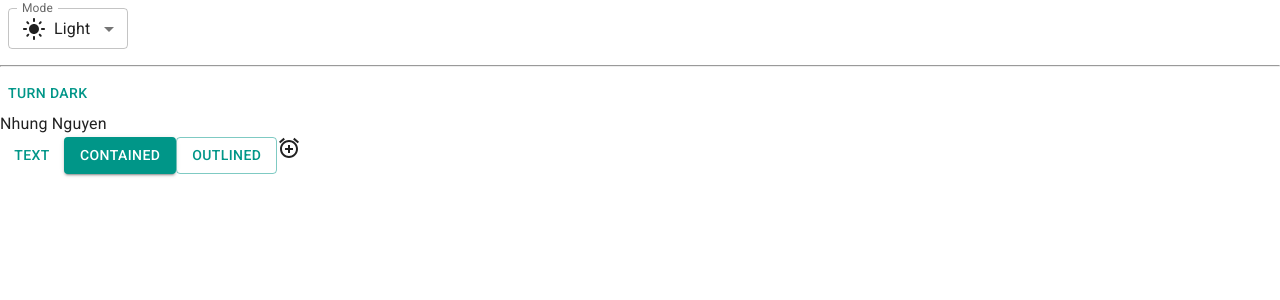
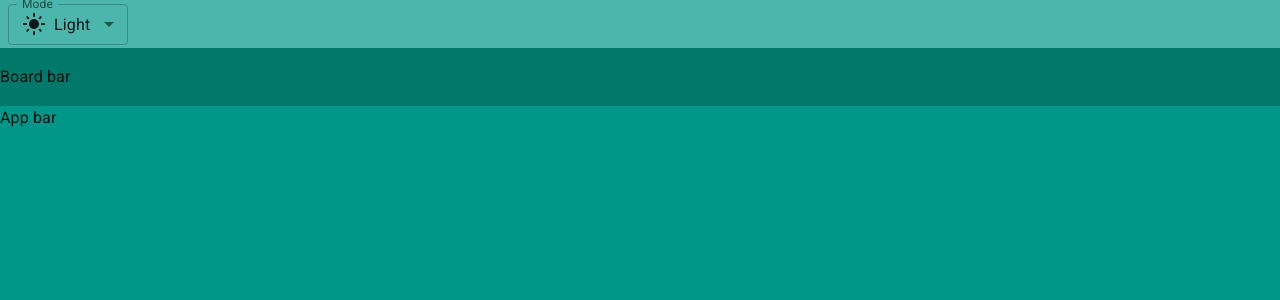
Before and after one commit to nhungnguyen-9/trello-web, a React (Vite) app: page / in a window 1280 px wide. Shown: the top 300 px of the page. Built offline with nearby package versions, Linux system fonts and the light colour scheme.

Commit message:
basic layout

```diff
--- a/src/App.jsx
+++ b/src/App.jsx
@@ -1,6 +1,3 @@
-import Button from '@mui/material/Button'
-import AddAlarmIcon from '@mui/icons-material/AddAlarm'
-import useMediaQuery from '@mui/material/useMediaQuery';
 import { useColorScheme } from '@mui/material/styles'
 
 import InputLabel from '@mui/material/InputLabel'
@@ -13,6 +10,7 @@
 import SettingsSuggestIcon from '@mui/icons-material/SettingsSuggest'
 
 import Box from '@mui/material/Box'
+import Container from '@mui/material/Container'
 
 function ModeSelect() {
   const { mode, setMode } = useColorScheme()
@@ -52,38 +50,37 @@
   )
 }
 
-function ModeToggle() {
-  const { mode, setMode } = useColorScheme()
-
-  const prefersDarkMode = useMediaQuery('(prefers-color-scheme: dark)')
-
-  console.log('prefersDarkMode: ', prefersDarkMode)
-
+function App() {
   return (
-    <Button
-      onClick={() => {
-        setMode(mode === 'light' ? 'dark' : 'light')
-      }}
-    >
-      {mode === 'light' ? 'Turn dark' : 'Turn light'}
-    </Button>
-  )
-}
-
-function App() {
-
-  return (
-    <>
-      <ModeSelect />
-      <hr />
-      <ModeToggle />
-      <div>Nhung Nguyen</div>
-      <Button variant="text">Text</Button>
-      <Button variant="contained">Contained</Button>
-      <Button variant="outlined">Outlined</Button>
-
-      <AddAlarmIcon />
-    </>
+    <Container maxWidth disableGutters sx={{ backgroundColor: 'primary.main', height: '100vh' }}>
+      <Box sx={{
+        backgroundColor: 'primary.light',
+        width: '100%',
+        height: (theme) => theme.trello.appBarHeight,
+        display: 'flex',
+        alignItems: 'center'
+      }}>
+        <ModeSelect />
+      </Box>
+      <Box sx={{
+        backgroundColor: 'primary.dark',
+        width: '100%',
+        height: (theme) => theme.trello.boardBarHeight,
+        display: 'flex',
+        alignItems: 'center'
+      }}>
+        Board bar
+      </Box>
+      <Box sx={{
+        backgroundColor: 'primary.main',
+        width: '100%',
+        height: (theme) => `calc(100vh - ${theme.trello.appBarHeight} - ${theme.trello.boar})`,
+        display: 'flex',
+        alignItems: 'center'
+      }}>
+        App bar
+      </Box>
+    </Container>
   )
 }
 
--- a/src/theme.js
+++ b/src/theme.js
@@ -1,8 +1,12 @@
 import { experimental_extendTheme as extendTheme } from '@mui/material/styles'
 import { deepOrange, orange, cyan, teal } from '@mui/material/colors'
 
-// Create a theme instance.
+// Create a theme instance
 const theme = extendTheme({
+    trello: {
+        appBarHeight: '48px',
+        boardBarHeight: '58px'
+    },
     colorSchemes: {
         light: {
             palette: {
```
